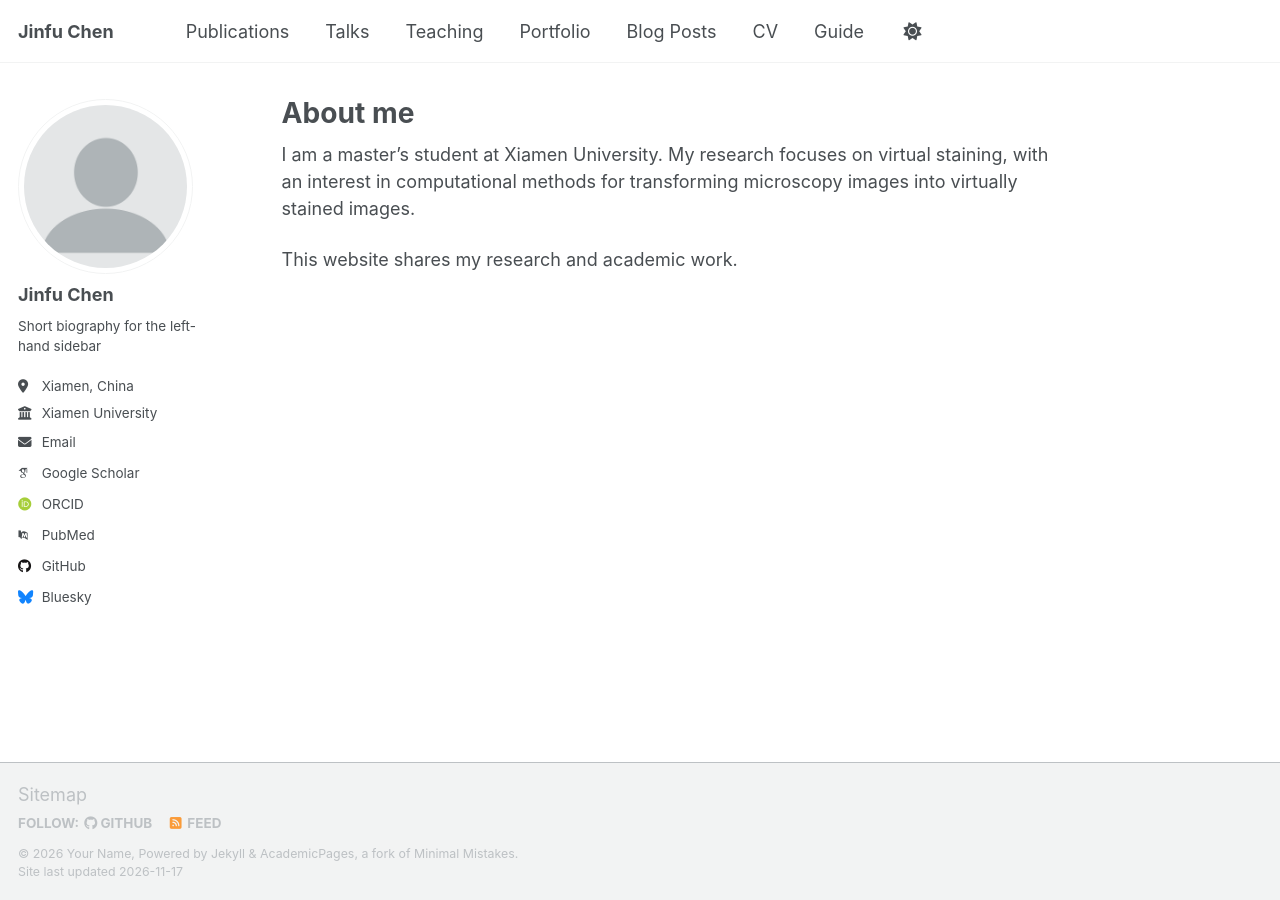
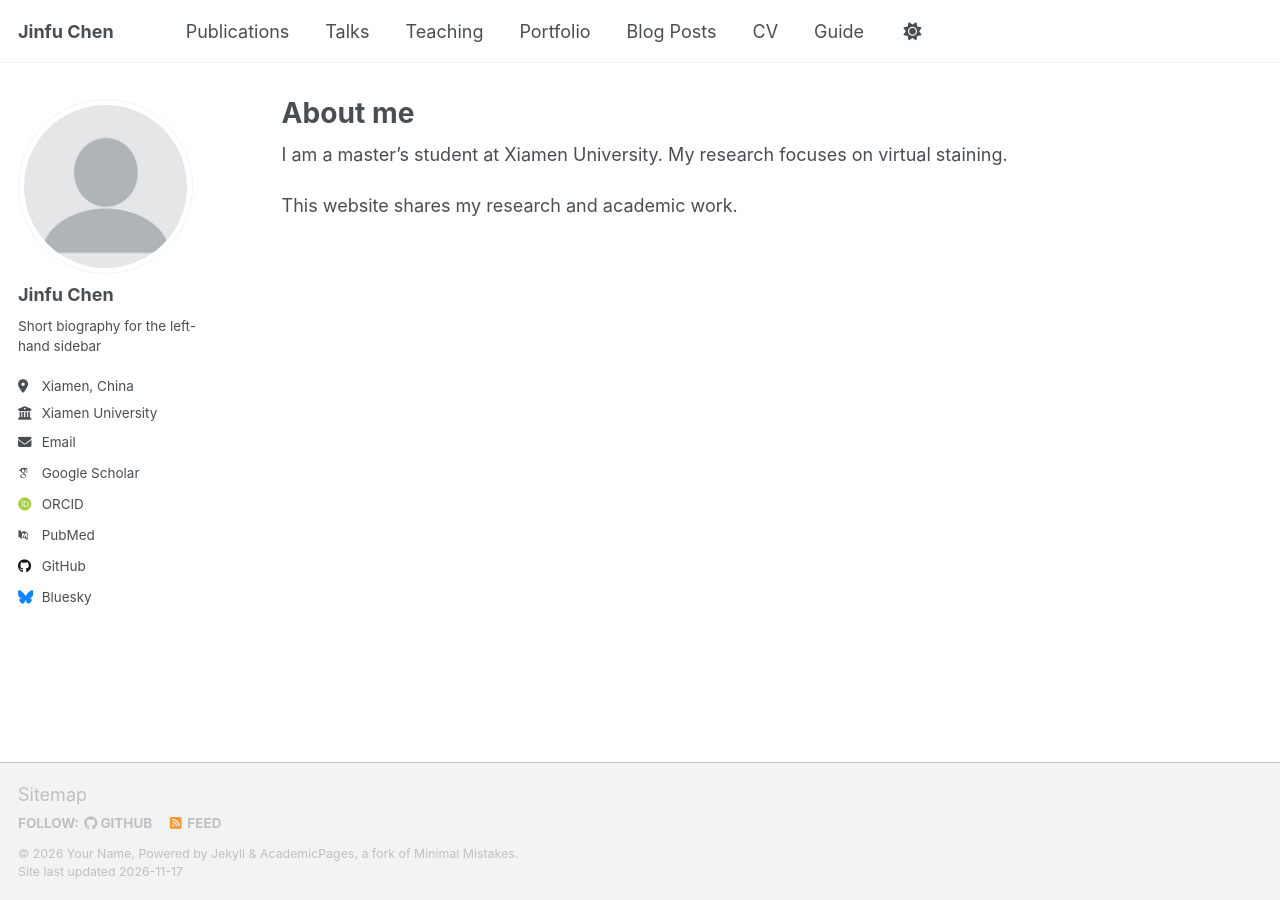
Before and after one commit to Jinfu-Chen/Jinfu-Chen.github.io, a Jekyll site: the page built from _pages/about.md, in a window 1280 px wide. Built offline with Jekyll 4.4.1, drawn with Linux system fonts in a browser that asks for light colours; some web fonts are replaced; a script that is not in the unit is left out.

Commit message:
Update about.md

```diff
--- a/_pages/about.md
+++ b/_pages/about.md
@@ -5,6 +5,6 @@ permalink: /
 author_profile: true
 ---
 
-I am a master's student at Xiamen University. My research focuses on virtual staining, with an interest in computational methods for transforming microscopy images into virtually stained images.
+I am a master's student at Xiamen University. My research focuses on virtual staining.
 
 This website shares my research and academic work.
```
